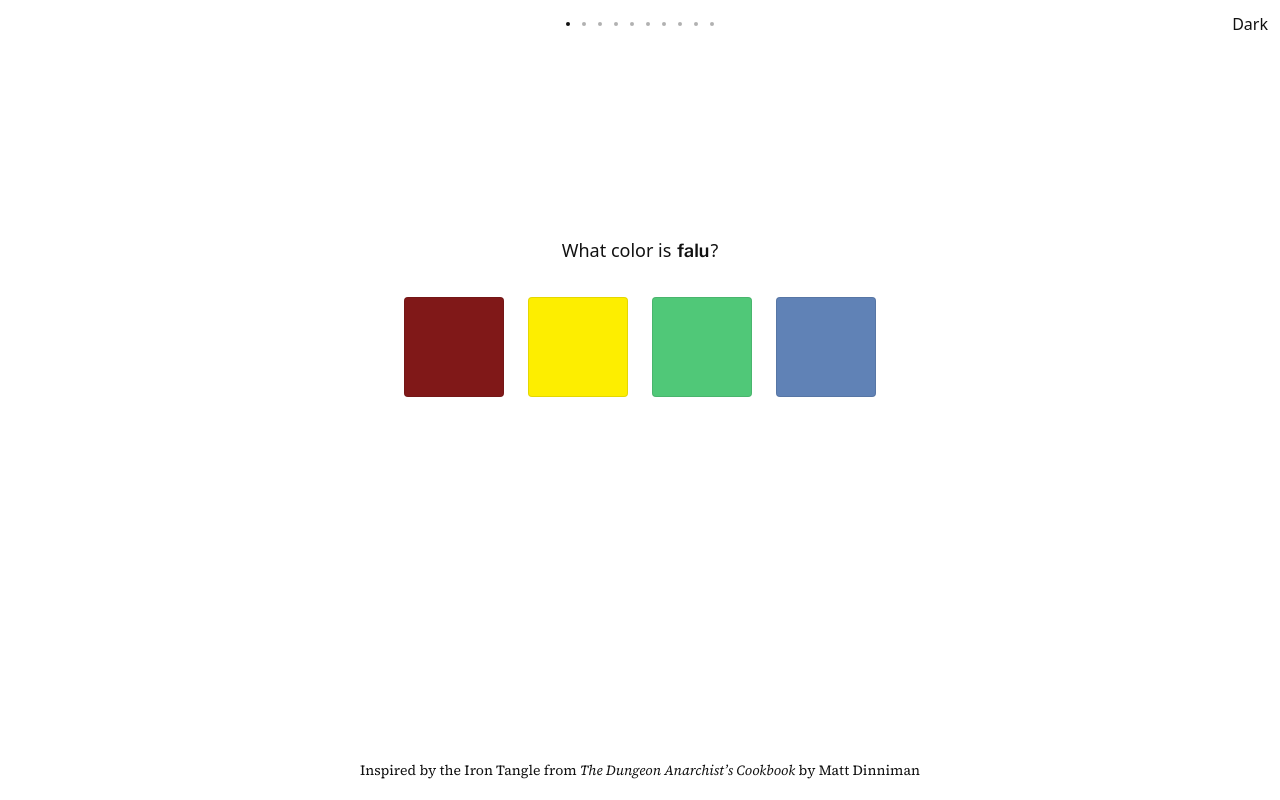
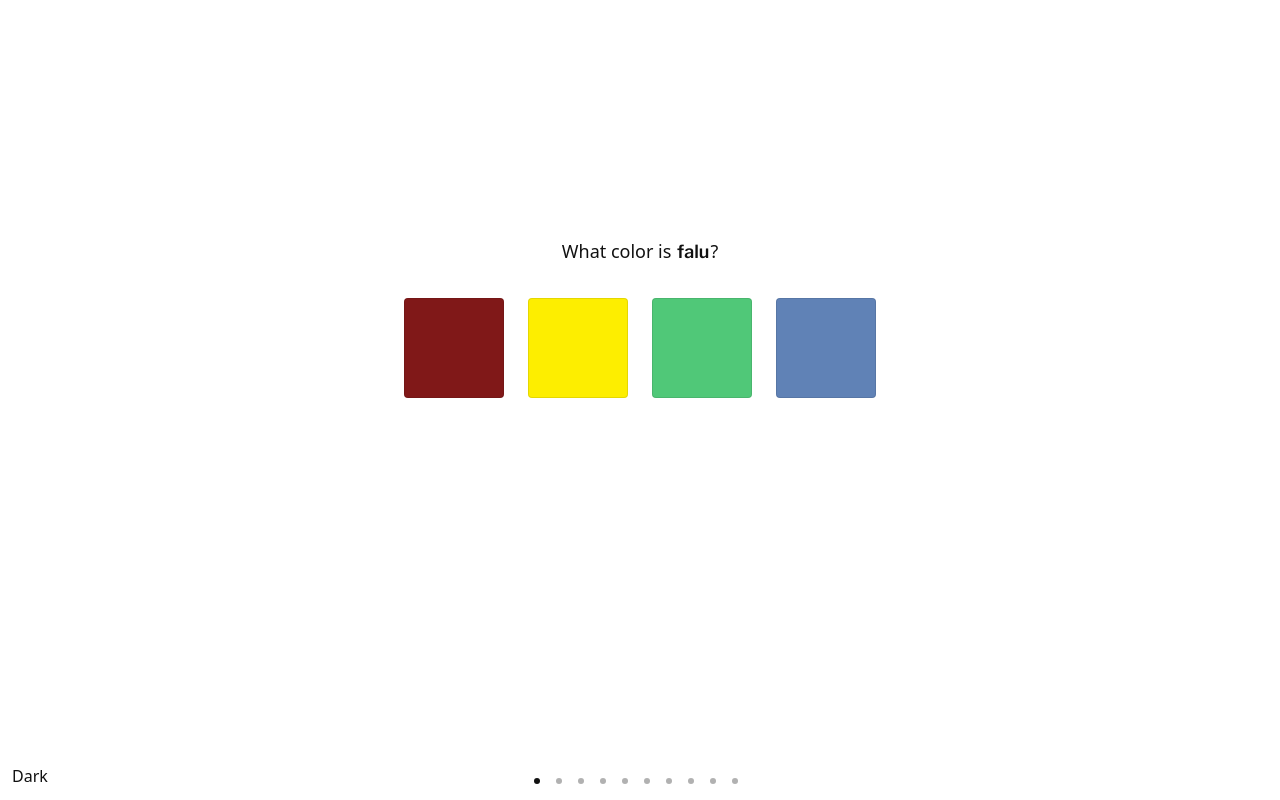
Before and after one commit to skullface/color-tangle, a Next.js app: page / in a window 1280 px wide. Both pictures are taken after a click on the button "Start". Built offline with nearby package versions, Linux system fonts and the light colour scheme.

Commit message:
page layout

```diff
--- a/app/layout.tsx
+++ b/app/layout.tsx
@@ -36,7 +36,7 @@ export default function RootLayout({
         />
       </head>
       <body>
-        <div style={{ position: "fixed", top: 12, right: 12 }}>
+        <div style={{ position: "fixed", bottom: 12, left: 12 }}>
           <ThemeToggle />
         </div>
         {children}
--- a/app/page.tsx
+++ b/app/page.tsx
@@ -4,9 +4,5 @@ import { getGameConfig } from "@/lib/config";
 export default async function Home() {
   const config = await getGameConfig();
 
-  return (
-    <main className="flex min-h-screen flex-col items-center justify-center">
-      <Game config={config} />
-    </main>
-  );
+  return <Game config={config} />;
 }
--- a/components/Game.tsx
+++ b/components/Game.tsx
@@ -1,6 +1,6 @@
 "use client";
 
-import { useState } from "react";
+import { useState, type ReactNode } from "react";
 import { track } from "@vercel/analytics";
 
 import { buildOptions, pickRoundColors, type Color } from "@/lib/colors";
@@ -8,9 +8,26 @@ import type { GameConfig } from "@/lib/config";
 import { scoreRound } from "@/lib/scoring";
 
 import { Results } from "./Results";
-import { Round, type RoundAnswer } from "./Round";
+import { Round, RoundNav, type RoundAnswer } from "./Round";
 
 type Phase = "start" | "playing" | "results";
+
+function GameShell({
+  children,
+  footerNav,
+}: {
+  children: ReactNode;
+  footerNav?: ReactNode;
+}) {
+  return (
+    <div className="flex min-h-dvh flex-col">
+      <div className="flex-1 lg:flex lg:items-center lg:justify-center max-md:pt-10 max-md:px-6">
+        {children}
+      </div>
+      <footer className="font-source-serif text-sm">{footerNav}</footer>
+    </div>
+  );
+}
 
 export function Game({ config }: { config: GameConfig }) {
   const [phase, setPhase] = useState<Phase>("start");
@@ -36,7 +53,8 @@ export function Game({ config }: { config: GameConfig }) {
   }
 
   const frontier = answers.findIndex((answer) => answer === null);
-  const maxReachable = frontier === -1 ? answers.length - 1 : frontier;
+  const maxReachable =
+    phase === "start" ? -1 : frontier === -1 ? answers.length - 1 : frontier;
 
   function handleAnswer(picked: Color) {
     if (answers[viewIndex]) {
@@ -86,39 +104,59 @@ export function Game({ config }: { config: GameConfig }) {
 
   if (phase === "start") {
     return (
-      <section>
-        <h1>Color Tangle</h1>
-        <p>Match the color name to the swatch. {config.rounds} rounds.</p>
-        <button type="button" onClick={start}>
+      <GameShell>
+        <main className="flex flex-col items-center justify-center gap-8">
+          <h1 className="font-franklin text-3xl font-semibold">Color Tangle</h1>
+          <p className="font-source-serif text-center text-balance">
+            Match the color name to its swatch. Inspired by the Iron Tangle from{" "}
+            <cite>The Dungeon Anarchist’s Cookbook</cite> by Matt Dinniman.
+          </p>
+          <button
+            type="button"
+            onClick={start}
+            className="cursor-pointer py-2 px-3 rounded-sm text-sm font-franklin font-semibold border border-(--fg) hover:bg-(--fg) hover:text-(--bg)"
+          >
             Start
           </button>
-      </section>
+        </main>
+      </GameShell>
     );
   }
 
   if (phase === "results") {
     return (
+      <GameShell>
         <Results
           score={score}
           correct={correctCount}
           total={config.rounds}
           onReplay={start}
         />
+      </GameShell>
     );
   }
 
   return (
+    <GameShell
+      footerNav={
+        <RoundNav
+          roundNumber={viewIndex + 1}
+          totalRounds={config.rounds}
+          maxReachable={maxReachable}
+          onGoTo={goTo}
+        />
+      }
+    >
       <Round
         target={targets[viewIndex]}
         options={optionsByRound[viewIndex]}
         answer={answers[viewIndex]}
         roundNumber={viewIndex + 1}
         totalRounds={config.rounds}
-      maxReachable={maxReachable}
         onAnswer={handleAnswer}
-      onGoTo={goTo}
         onBack={goBack}
         onNext={goNext}
       />
+    </GameShell>
   );
 }
--- a/components/Results.tsx
+++ b/components/Results.tsx
@@ -51,26 +51,44 @@ export function Results({ score, correct, total, onReplay }: Props) {
   }
 
   return (
-    <section>
-      <h1>Done!</h1>
-      <p>Score: {score}</p>
-      <p>
-        {correct}/{total} correct
-      </p>
-      <div>
-        <button type="button" onClick={handleShare}>
+    <main className="flex flex-col items-center justify-center gap-8">
+      <h1 className="font-franklin text-3xl font-semibold">Done!</h1>
+      <div className="font-source-serif text-center">
+        <p>Score: {score}</p>
+        <p>
+          {correct}/{total} correct
+        </p>
+      </div>
+      <div className="flex flex-wrap items-center justify-center gap-3">
+        <button
+          type="button"
+          onClick={handleShare}
+          className="cursor-pointer py-2 px-3 rounded-sm text-sm font-franklin font-semibold border border-(--fg) hover:bg-(--fg) hover:text-(--bg)"
+        >
           Share
         </button>
-        <button type="button" onClick={handleXShare}>
+        <button
+          type="button"
+          onClick={handleXShare}
+          className="cursor-pointer py-2 px-3 rounded-sm text-sm font-franklin font-semibold border border-(--fg) hover:bg-(--fg) hover:text-(--bg)"
+        >
           Post on X
         </button>
-        <button type="button" onClick={handleCopy}>
+        <button
+          type="button"
+          onClick={handleCopy}
+          className="cursor-pointer py-2 px-3 rounded-sm text-sm font-franklin font-semibold border border-(--fg) hover:bg-(--fg) hover:text-(--bg)"
+        >
           {copied ? "Copied!" : "Copy link"}
         </button>
       </div>
-      <button type="button" onClick={onReplay}>
+      <button
+        type="button"
+        onClick={onReplay}
+        className="cursor-pointer py-2 px-3 rounded-sm text-sm font-franklin font-semibold border border-(--fg) hover:bg-(--fg) hover:text-(--bg)"
+      >
         Play again
       </button>
-    </section>
+    </main>
   );
 }
--- a/components/Round.tsx
+++ b/components/Round.tsx
@@ -49,12 +49,70 @@ type Props = {
   answer: RoundAnswer | null;
   roundNumber: number;
   totalRounds: number;
-  maxReachable: number;
   onAnswer: (picked: Color) => void;
-  onGoTo: (index: number) => void;
   onBack: () => void;
   onNext: () => void;
 };
+
+type RoundNavProps = {
+  roundNumber: number;
+  totalRounds: number;
+  maxReachable: number;
+  onGoTo: (index: number) => void;
+};
+
+export function RoundNav({
+  roundNumber,
+  totalRounds,
+  maxReachable,
+  onGoTo,
+}: RoundNavProps) {
+  const viewIndex = roundNumber - 1;
+
+  return (
+    <div
+      role="navigation"
+      aria-label={`Round ${roundNumber} of ${totalRounds}`}
+      className="flex justify-center items-center mb-2"
+    >
+      {Array.from({ length: totalRounds }, (_, i) => {
+        const isCurrent = i === viewIndex;
+        const canNavigate = !isCurrent && i <= maxReachable;
+
+        if (canNavigate) {
+          return (
+            <button
+              key={i}
+              type="button"
+              onClick={() => onGoTo(i)}
+              aria-label={i < viewIndex ? `Go to color ${i + 1}` : "Next color"}
+              className={cn(
+                "p-2 first:pl-0",
+                "border-0 cursor-pointer",
+                "opacity-33 hover:opacity-100",
+              )}
+            >
+              <span className="block size-1.5 rounded-full bg-current" />
+            </button>
+          );
+        }
+
+        return (
+          <span
+            key={i}
+            aria-hidden
+            className={cn(
+              "bg-transparent p-2 first:pl-0 border-0",
+              isCurrent ? "opacity-100" : "opacity-33",
+            )}
+          >
+            <span className="block size-1.5 rounded-full bg-current" />
+          </span>
+        );
+      })}
+    </div>
+  );
+}
 
 export function Round({
   target,
@@ -62,9 +120,7 @@ export function Round({
   answer,
   roundNumber,
   totalRounds,
-  maxReachable,
   onAnswer,
-  onGoTo,
   onBack,
   onNext,
 }: Props) {
@@ -72,7 +128,6 @@ export function Round({
   const locked = answer !== null;
   const picked = answer?.picked ?? null;
   const canGoBack = roundNumber > 1;
-  const viewIndex = roundNumber - 1;
   const { bg: backgroundHex, fg: foregroundHex } = useSyncExternalStore(
     subscribeTheme,
     getThemeColors,
@@ -112,49 +167,7 @@ export function Round({
   }
 
   return (
-    <section className="h-screen flex flex-col items-center justify-between">
-      <div
-        role="navigation"
-        aria-label={`Round ${roundNumber} of ${totalRounds}`}
-        className="flex items-center gap-1 py-2 h-12"
-      >
-        {Array.from({ length: totalRounds }, (_, i) => {
-          const isCurrent = i === viewIndex;
-          const canNavigate = !isCurrent && i <= maxReachable;
-
-          if (canNavigate) {
-            return (
-              <button
-                key={i}
-                type="button"
-                onClick={() => onGoTo(i)}
-                aria-label={
-                  i < viewIndex ? `Go to color ${i + 1}` : "Next color"
-                }
-                className={cn(
-                  "p-1 border-0 cursor-pointer opacity-33 hover:opacity-50",
-                )}
-              >
-                <span className="block size-1 rounded-full bg-current" />
-              </button>
-            );
-          }
-
-          return (
-            <span
-              key={i}
-              aria-hidden
-              className={cn(
-                "bg-transparent p-1 border-0",
-                isCurrent ? "opacity-100" : "opacity-33",
-              )}
-            >
-              <span className="block size-1 rounded-full bg-current" />
-            </span>
-          );
-        })}
-      </div>
-      <div className="flex flex-col items-center justify-center gap-8">
+    <main className="flex flex-col items-center justify-center gap-8">
       <p className="font-newsreader text-center text-lg">
         What color is{" "}
         <strong className="font-semibold font-franklin px-px">
@@ -165,7 +178,7 @@ export function Round({
       <div
         role="group"
         aria-label="Color options"
-          className="flex flex-wrap gap-6"
+        className="flex flex-wrap gap-6 mx-6 items-center justify-center"
       >
         {options.map((color) => {
           const isPicked = picked?.name === color.name;
@@ -235,7 +248,7 @@ export function Round({
           );
         })}
       </div>
-        <div id="feedback" className="flex flex-col items-center gap-4 h-34">
+      <div id="feedback" className="flex flex-col items-center gap-4 h-26">
         {showingFeedback && (
           <>
             <p className="font-source-serif max-w-[62ch] text-center text-balance">
@@ -287,11 +300,6 @@ export function Round({
           </>
         )}
       </div>
-      </div>
-      <div className="py-2 h-12 font-source-serif text-sm">
-        Inspired by the Iron Tangle from{" "}
-        <cite>The Dungeon Anarchist’s Cookbook</cite> by Matt Dinniman
-      </div>
-    </section>
+    </main>
   );
 }
```
Lines whose indentation alone changed are shown as unchanged.
